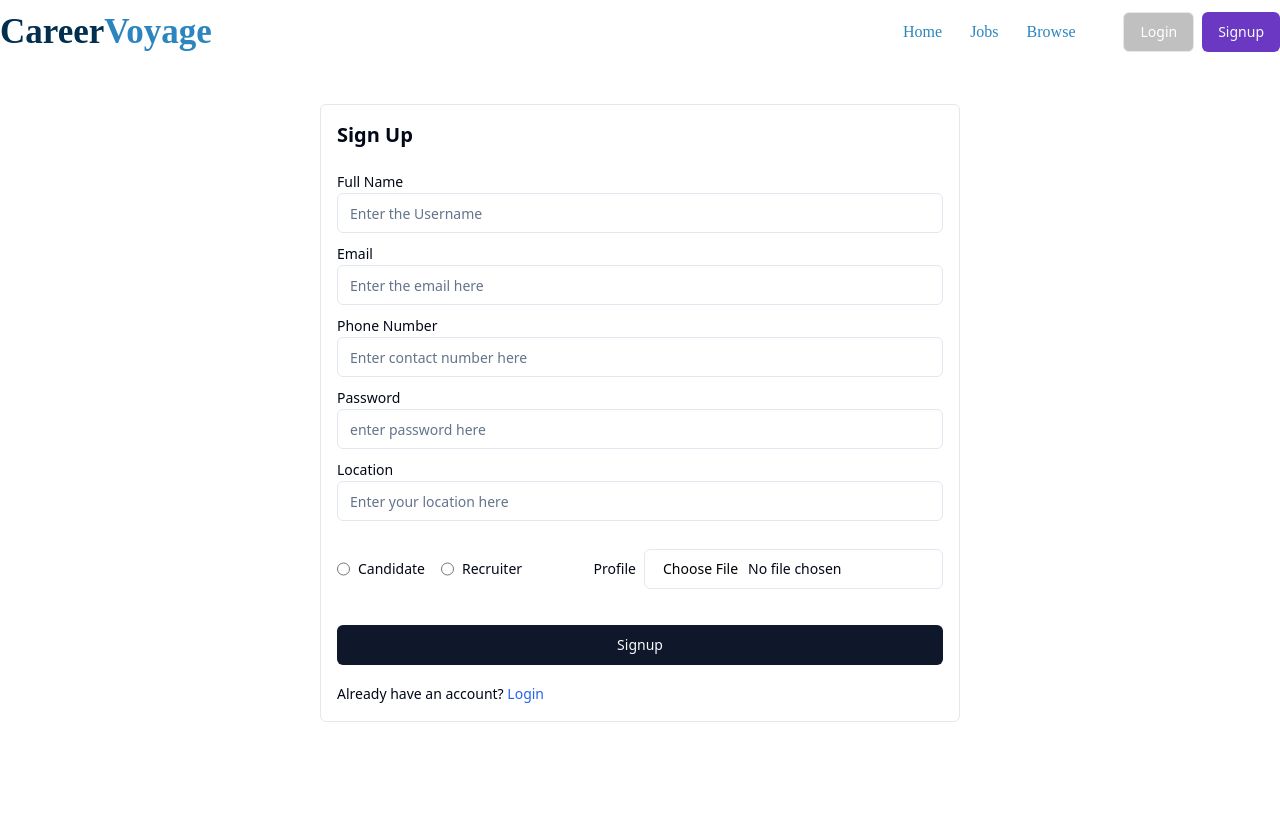
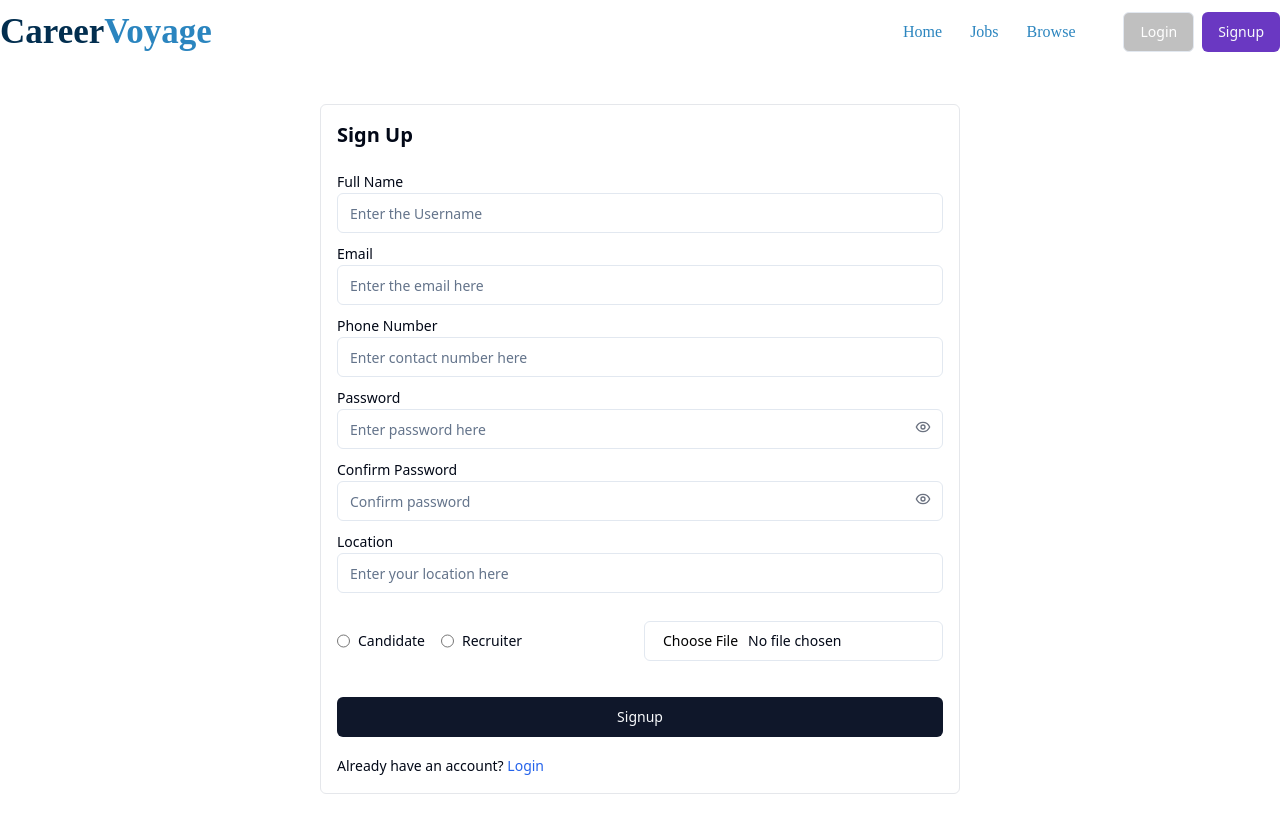
Before and after one commit to vardhan-0218/Career-voyage-Job-Recommendation-system, a React (Vite) app in the folder frontend/: page /signup in a window 1280 px wide. Before the commit the page ends 800 px from the top, so only its background shows below. Built offline with nearby package versions, Linux system fonts and the light colour scheme.

Commit message:
login page changed

```diff
--- a/frontend/src/components/auth/Login.jsx
+++ b/frontend/src/components/auth/Login.jsx
@@ -10,7 +10,8 @@ import { USER_API_END_POINT } from '@/utils/constant';
 import { toast } from 'sonner';
 import { useDispatch, useSelector } from 'react-redux';
 import { setLoading, setUser } from '@/redux/authSlice';
-import { Loader2 } from 'lucide-react';
+// FIX: Import Eye and EyeOff for the password toggle icon
+import { Loader2, Eye, EyeOff } from 'lucide-react';
 
 const Login = () => {
     const [input, setInput] = useState({
@@ -18,6 +19,9 @@ const Login = () => {
         password: '',
         role: '',
     });
+    // FIX: Add state to toggle password visibility
+    const [showPassword, setShowPassword] = useState(false);
+
     const { loading, user } = useSelector((store) => store.auth);
     const navigate = useNavigate();
     const dispatch = useDispatch();
@@ -66,12 +70,17 @@ const Login = () => {
         };
     }, []);
 
+    // Function to toggle password visibility
+    const togglePasswordVisibility = () => {
+        setShowPassword(prev => !prev);
+    };
+
     return (
         <div>
             <Navbar />
-            <div className="flex items-center justify-center max-w-7xl mx-auto">
-                <form onSubmit={submitHandler} className="w-1/2 border border-gray-200 rounded-md p-4 my-10">
-                    <h1 className="font-bold text-xl mb-5">Login</h1>
+            <div className="flex items-center justify-center mx-auto max-w-7xl">
+                <form onSubmit={submitHandler} className="w-1/2 p-4 my-10 border border-gray-200 rounded-md">
+                    <h1 className="mb-5 text-xl font-bold">Login</h1>
                     <div className="my-2">
                         <Label>Email</Label>
                         <Input
@@ -85,14 +94,32 @@ const Login = () => {
 
                     <div className="my-2">
                         <Label>Password</Label>
+                        {/* FIX: Use a flex container to place the icon inside/next to the input */}
+                        <div className="relative">
                             <Input
-                            type="password"
+                                // FIX: Dynamically set input type based on showPassword state
+                                type={showPassword ? 'text' : 'password'}
                                 value={input.password}
                                 name="password"
                                 onChange={changeEventHandler}
                                 placeholder="Enter your password"
+                                // FIX: Add right padding to prevent text overlap with the icon
+                                className="pr-10"
                             />
+                            {/* FIX: Toggle icon */}
+                            <span
+                                className="absolute text-gray-500 transform -translate-y-1/2 cursor-pointer right-3 top-1/2"
+                                onClick={togglePasswordVisibility}
+                            >
+                                {showPassword ? (
+                                    <EyeOff className="w-4 h-4" />
+                                ) : (
+                                    <Eye className="w-4 h-4" />
+                                )}
+                            </span>
                         </div>
+                    </div>
+
                     <div className="flex items-center justify-between">
                         <RadioGroup className="flex items-center gap-4 my-5">
                             <div className="flex items-center space-x-2">
@@ -121,7 +148,7 @@ const Login = () => {
                     </div>
                     {loading ? (
                         <Button className="w-full my-4">
-                            <Loader2 className="mr-2 h-4 w-4 animate-spin" /> Please wait
+                            <Loader2 className="w-4 h-4 mr-2 animate-spin" /> Please wait
                         </Button>
                     ) : (
                         <Button type="submit" className="w-full my-4">
--- a/frontend/src/components/auth/Signup.jsx
+++ b/frontend/src/components/auth/Signup.jsx
@@ -1,16 +1,16 @@
-import React, { useEffect, useState } from 'react'
-import Navbar from '../shared/Navbar'
-import { Label } from '../ui/label'
-import { Input } from '../ui/input'
-import { RadioGroup } from '../ui/radio-group'
-import { Button } from '../ui/button'
-import { Link, useNavigate } from 'react-router-dom'
-import axios from 'axios'
-import { USER_API_END_POINT } from '@/utils/constant'
-import { toast } from 'sonner'
-import { useDispatch, useSelector } from 'react-redux'
-import { setLoading } from '@/redux/authSlice'
-import { Loader2 } from 'lucide-react'
+import React, { useEffect, useState } from 'react';
+import Navbar from '../shared/Navbar';
+import { Label } from '../ui/label';
+import { Input } from '../ui/input';
+import { RadioGroup } from '../ui/radio-group';
+import { Button } from '../ui/button';
+import { Link, useNavigate } from 'react-router-dom';
+import axios from 'axios';
+import { USER_API_END_POINT } from '@/utils/constant';
+import { toast } from 'sonner';
+import { useDispatch, useSelector } from 'react-redux';
+import { setLoading } from '@/redux/authSlice';
+import { Loader2, Eye, EyeOff } from 'lucide-react';
 
 const Signup = () => {
 
@@ -19,32 +19,71 @@ const Signup = () => {
         email: "",
         phoneNumber: "",
         password: "",
-        location:"",
+        confirmPassword: "",
+        location: "",
         role: "",
-        file: ""
+        file: null
     });
-    const {loading,user} = useSelector(store=>store.auth);
+    const [showPassword, setShowPassword] = useState(false);
+    const [showConfirmPassword, setShowConfirmPassword] = useState(false);
+    // FIX: State to manage the password match error message
+    const [passwordMatchError, setPasswordMatchError] = useState("");
+
+    const { loading, user } = useSelector(store => store.auth);
     const dispatch = useDispatch();
     const navigate = useNavigate();
 
     const changeEventHandler = (e) => {
-        setInput({ ...input, [e.target.name]: e.target.value });
+        const { name, value } = e.target;
+
+        // Update input state
+        const updatedInput = { ...input, [name]: value };
+        setInput(updatedInput);
+
+        // FIX: Check for password match immediately on change
+        if (name === 'password' || name === 'confirmPassword') {
+            const password = name === 'password' ? value : input.password;
+            const confirmPassword = name === 'confirmPassword' ? value : input.confirmPassword;
+
+            if (confirmPassword && password !== confirmPassword) {
+                setPasswordMatchError("Passwords do not match.");
+            } else {
+                setPasswordMatchError("");
+            }
+        }
     }
 
     const changeFileHandler = (e) => {
-    const file = e.target.files?.[0];
-    setInput({ ...input, file });
+        const file = e.target.files?.[0];
+        setInput({ ...input, file });
     }
 
     const submitHandler = async (e) => {
         e.preventDefault();
-        const formData = new FormData();    //formdata object
+
+        // Final validation check
+        if (input.password !== input.confirmPassword) {
+            setPasswordMatchError("Passwords do not match.");
+            return;
+        }
+        if (!input.password) {
+            toast.error("Password is required.");
+            return;
+        }
+        if (!input.role) {
+            toast.error("Please select a role.");
+            return;
+        }
+
+        const formData = new FormData();
         formData.append("fullname", input.fullname);
         formData.append("email", input.email);
         formData.append("phoneNumber", input.phoneNumber);
         formData.append("password", input.password);
         formData.append("location", input.location);
         formData.append("role", input.role);
+
+        // Profile image is appended only if it exists (making it optional from frontend perspective)
         if (input.file) {
             formData.append("file", input.file);
         }
@@ -71,13 +110,43 @@ const Signup = () => {
         if(user){
             navigate("/");
         }
-    },[])
+    },[user, navigate])
+
+    // Helper function to render password input fields with toggle icon
+    const renderPasswordInput = (name, value, placeholder, showState, toggleFunc) => (
+        <div className="relative my-2">
+            <Label>{name}</Label>
+            <Input
+                type={showState ? "text" : "password"}
+                value={value}
+                name={name === "Password" ? "password" : "confirmPassword"}
+                onChange={changeEventHandler}
+                placeholder={placeholder}
+                // Setting input as required field
+                required
+                className="pr-10"
+            />
+            <span
+                className="absolute right-3 top-1/2 transform translate-y-0.5 cursor-pointer text-gray-500"
+                onClick={toggleFunc}
+            >
+                {showState ? (
+                    <EyeOff className="w-4 h-4" />
+                ) : (
+                    <Eye className="w-4 h-4" />
+                )}
+            </span>
+        </div>
+    );
+
     return (
         <div>
             <Navbar />
-            <div className='flex items-center justify-center max-w-7xl mx-auto'>
-                <form onSubmit={submitHandler} className='w-1/2 border border-gray-200 rounded-md p-4 my-10'>
-                    <h1 className='font-bold text-xl mb-5'>Sign Up</h1>
+            <div className='flex items-center justify-center mx-auto max-w-7xl'>
+                <form onSubmit={submitHandler} className='w-1/2 p-4 my-10 border border-gray-200 rounded-md'>
+                    <h1 className='mb-5 text-xl font-bold'>Sign Up</h1>
+
+                    {/* Full Name */}
                     <div className='my-2'>
                         <Label>Full Name</Label>
                         <Input
@@ -86,8 +155,11 @@ const Signup = () => {
                             name="fullname"
                             onChange={changeEventHandler}
                             placeholder="Enter the Username"
+                            required
                         />
                     </div>
+
+                    {/* Email */}
                     <div className='my-2'>
                         <Label>Email</Label>
                         <Input
@@ -96,8 +168,11 @@ const Signup = () => {
                             name="email"
                             onChange={changeEventHandler}
                             placeholder="Enter the email here"
+                            required
                         />
                     </div>
+
+                    {/* Phone Number */}
                     <div className='my-2'>
                         <Label>Phone Number</Label>
                         <Input
@@ -106,18 +181,22 @@ const Signup = () => {
                             name="phoneNumber"
                             onChange={changeEventHandler}
                             placeholder="Enter contact number here"
+                            required
                         />
                     </div>
-                    <div className='my-2'>
-                        <Label>Password</Label>
-                        <Input
-                            type="password"
-                            value={input.password}
-                            name="password"
-                            onChange={changeEventHandler}
-                            placeholder="enter password here"
-                        />
-                    </div>
+
+                    {/* Password Input (with Toggle) - Required field set inside renderPasswordInput */}
+                    {renderPasswordInput("Password", input.password, "Enter password here", showPassword, () => setShowPassword(prev => !prev))}
+
+                    {/* Confirm Password Input (with Toggle) - Required field set inside renderPasswordInput */}
+                    {renderPasswordInput("Confirm Password", input.confirmPassword, "Confirm password", showConfirmPassword, () => setShowConfirmPassword(prev => !prev))}
+
+                    {/* FIX: Password Match Error Message */}
+                    {passwordMatchError && (
+                        <p className="mt-0 text-sm text-red-500">{passwordMatchError}</p>
+                    )}
+
+                    {/* Location */}
                     <div className='my-2'>
                     <Label>Location</Label>
                     <Input
@@ -126,8 +205,11 @@ const Signup = () => {
                             name="location"
                             onChange={changeEventHandler}
                             placeholder="Enter your location here"
+                            required
                         />
                     </div>
+
+                    {/* Role Selection & Profile Image */}
                     <div className='flex items-center justify-between'>
                         <RadioGroup className="flex items-center gap-4 my-5">
                             <div className="flex items-center space-x-2">
@@ -154,7 +236,7 @@ const Signup = () => {
                             </div>
                         </RadioGroup>
                         <div className='flex items-center gap-2'>
-                            <Label>Profile</Label>
+                            {/* FIX: Removed Label */}
                             <Input
                                 accept="image/*"
                                 type="file"
@@ -163,9 +245,13 @@ const Signup = () => {
                             />
                         </div>
                     </div>
+
+                    {/* Submit Button */}
                     {
-                        loading ? <Button className="w-full my-4"> <Loader2 className='mr-2 h-4 w-4 animate-spin' /> Please wait </Button> : <Button type="submit" className="w-full my-4">Signup</Button>
+                        loading ? <Button className="w-full my-4"> <Loader2 className='w-4 h-4 mr-2 animate-spin' /> Please wait </Button> : <Button type="submit" className="w-full my-4">Signup</Button>
                     }
+
+                    {/* Login Link */}
                     <span className='text-sm'>Already have an account? <Link to="/login" className='text-blue-600'>Login</Link></span>
                 </form>
             </div>
@@ -173,4 +259,4 @@ const Signup = () => {
     )
 }
 
-export default Signup
+export default Signup;
```
Lines whose indentation alone changed are shown as unchanged.
